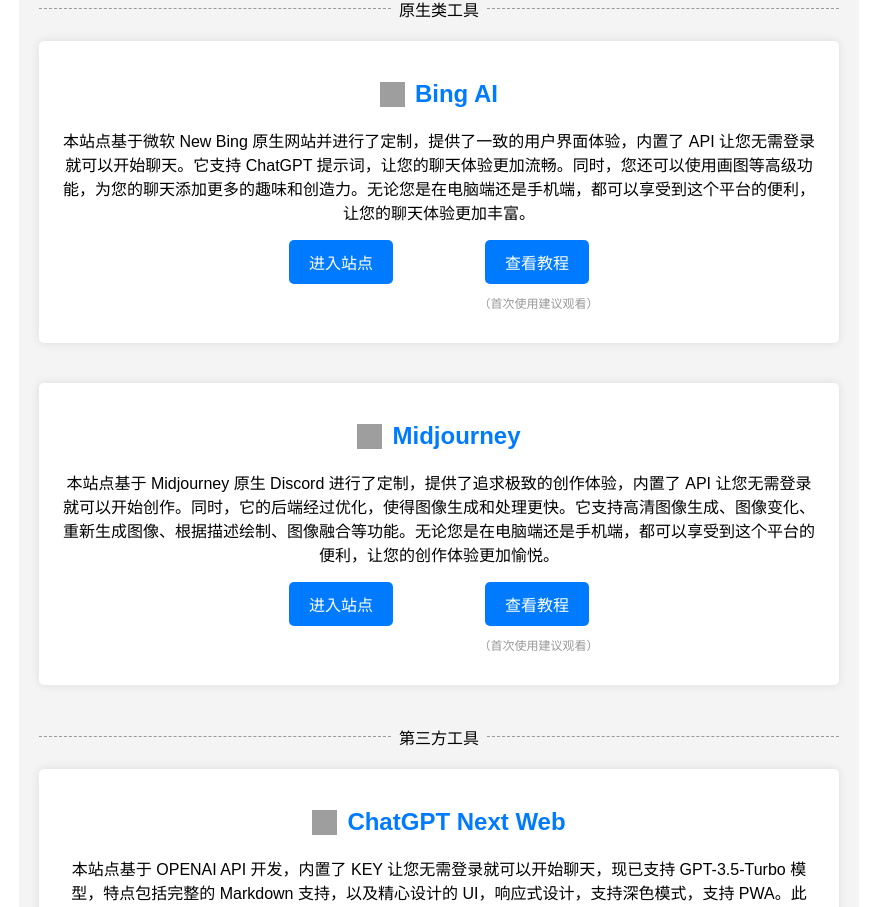
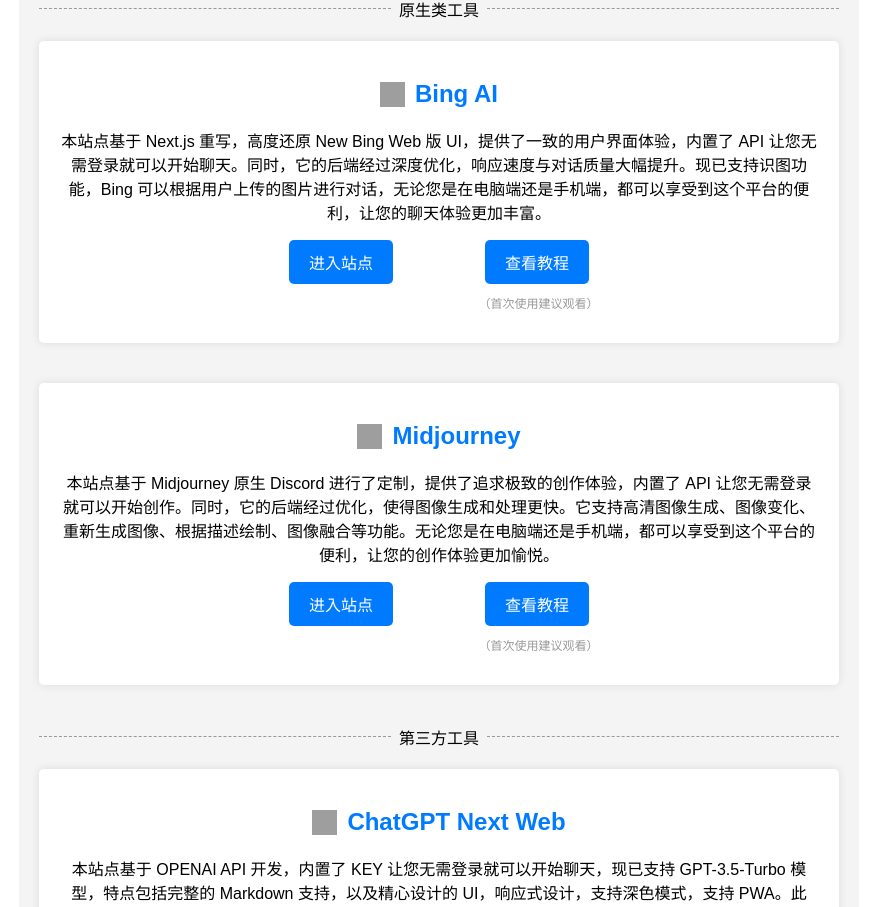
Before and after one commit to cheng7760/AIproject, a React (Create React App) app: page / in a window 1280 px wide. Shown: the part 1400-2307 px from the top of the page, without its empty margins (201-1078 px from the left). Built offline with nearby package versions, Linux system fonts and the light colour scheme; grey boxes are pictures that could not be loaded.

Commit message:
Update App.js

```diff
--- a/src/App.js
+++ b/src/App.js
@@ -60,7 +60,7 @@ function App() {
         </div>
         <div className="project" id="bing">
             <h2><img src="https://raw.gitmirror.com/Cyrus-Reed/Cyrus-website/main/public/icons/Bing AI.png" alt="Bing AI Icon" className="project-icon" /> Bing AI</h2>
-            <p>本站点基于微软 New Bing 原生网站并进行了定制，提供了一致的用户界面体验，内置了 API 让您无需登录就可以开始聊天。它支持 ChatGPT 提示词，让您的聊天体验更加流畅。同时，您还可以使用画图等高级功能，为您的聊天添加更多的趣味和创造力。无论您是在电脑端还是手机端，都可以享受到这个平台的便利，让您的聊天体验更加丰富。</p>
+            <p>本站点基于 Next.js 重写，高度还原 New Bing Web 版 UI，提供了一致的用户界面体验，内置了 API 让您无需登录就可以开始聊天。同时，它的后端经过深度优化，响应速度与对话质量大幅提升。现已支持识图功能，Bing 可以根据用户上传的图片进行对话，无论您是在电脑端还是手机端，都可以享受到这个平台的便利，让您的聊天体验更加丰富。</p>
             <div className="button-group">
               <a href="https://bingo.cyrus-reed.com" className="button">进入站点</a>
               <a href="https://raw.gitmirror.com/Cyrus-Reed/Cyrus-website/main/public/faqs/Bing AI.txt" className="button">查看教程</a>
```
